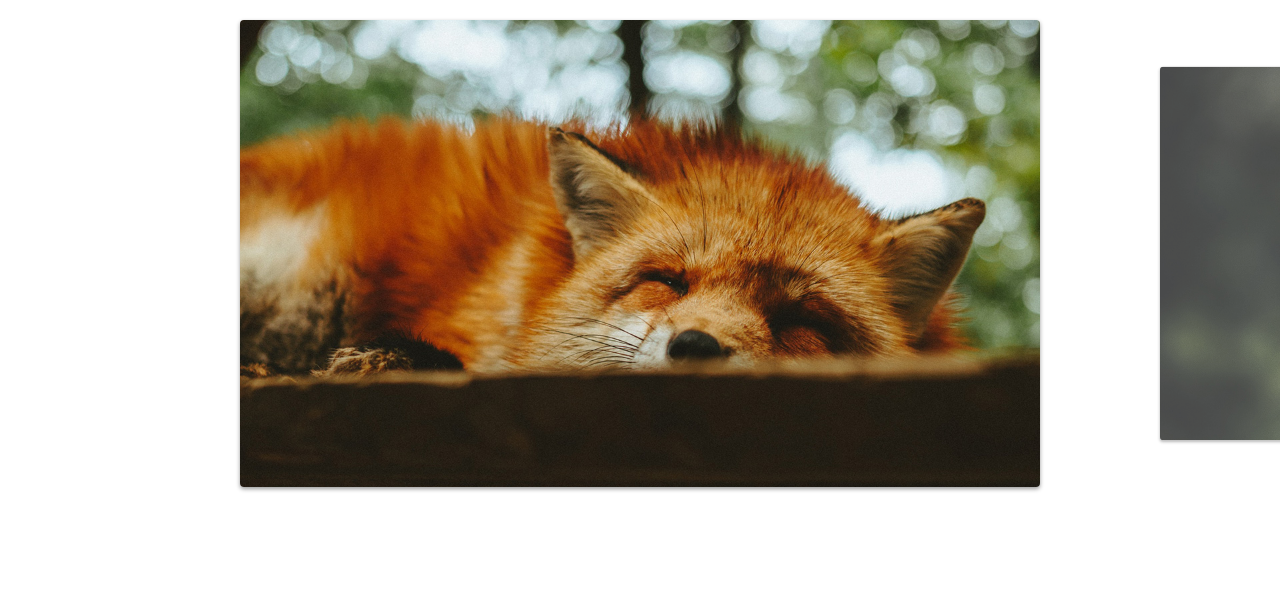
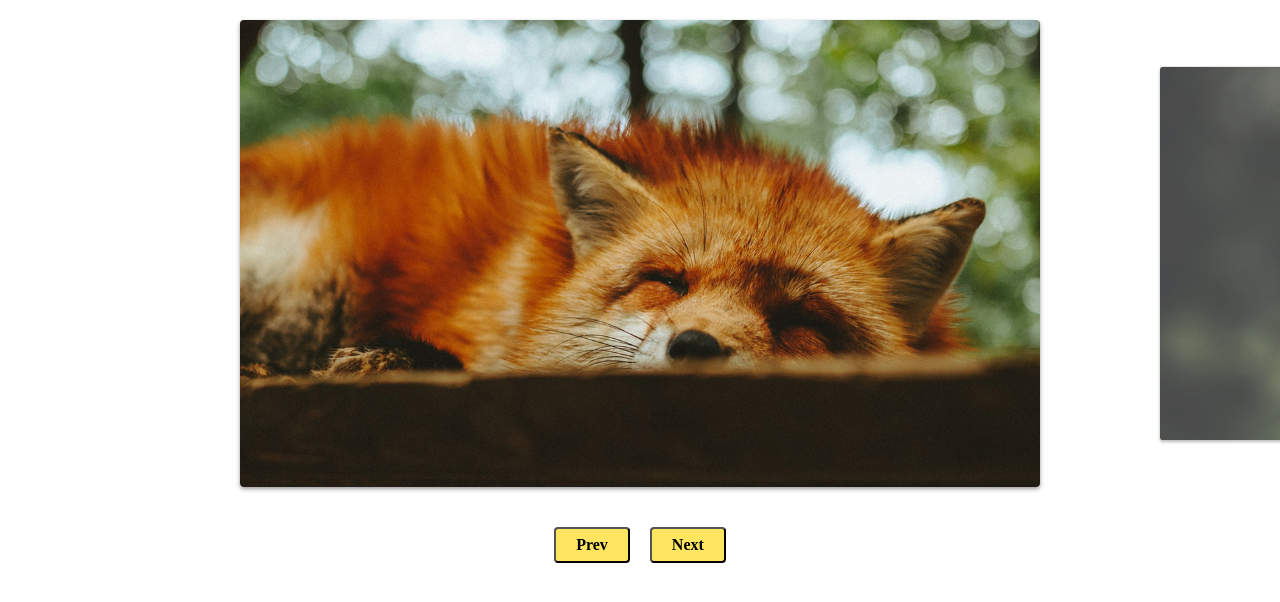
Before and after one commit to IzaiasMorais/slide-js, a plain HTML site: page index.html in a window 1280 px wide. Drawn offline with Linux system fonts and the light colour scheme.

Commit message:
added-button-navigation

```diff
--- a/css/styles.css
+++ b/css/styles.css
@@ -36,3 +36,20 @@ img {
     opacity: 1;
     transform: scale(1);
 }
+.arrow-nav {
+    /* background-color: #f5f5f5; */
+    margin-top: 20px;
+    display: flex;
+    justify-content: center;
+    align-items: center;
+    gap: 20px;
+}
+.arrow-nav button {
+    padding: 7px 20px;
+    /* border: 2px solid black; */
+    border-radius: 4px;
+    font-weight: bold;
+    font-size: 1rem;
+    font-family: 'Fira Code';
+    background-color: #ffe560;
+}
--- a/index.html
+++ b/index.html
@@ -8,6 +8,7 @@
   <link rel="stylesheet" href="css/styles.css">
 </head>
 <body>
+
   <div class="slide-wrapper">
     <ul class="slide">
       <li><img src="img/foto1.jpg" alt=""></li>
@@ -18,6 +19,12 @@
       <li><img src="img/foto6.jpg" alt=""></li>
     </ul>
   </div>
+
+  <div class="arrow-nav">
+    <button class="prev">Prev</button>
+    <button class="next">Next</button>
+  </div>
+
   <script type="module" src="js/script.js"></script>
 </body>
 </html>
--- a/js/script.js
+++ b/js/script.js
@@ -1,6 +1,8 @@
-import Slide from './slide.js';
+import { SlideNav } from "./slide.js";
 
-const slide = new Slide('.slide', '.slide-wrapper');
+const slide = new SlideNav(".slide", ".slide-wrapper");
 slide.init();
 
 slide.changeSlide(0);
+
+slide.addArrow('.prev', '.next');
--- a/js/slide.js
+++ b/js/slide.js
@@ -1,6 +1,6 @@
 import debounce from "./debounce.js";
 
-export default class Slide {
+export class Slide {
   constructor(slide, wrapper) {
     this.slide = document.querySelector(slide);
     this.wrapper = document.querySelector(wrapper);
@@ -115,7 +115,11 @@ export default class Slide {
     this.onStart = this.onStart.bind(this);
     this.onMove = this.onMove.bind(this);
     this.onEnd = this.onEnd.bind(this);
+
     this.onResize = debounce(this.onResize.bind(this), 200)
+
+    this.activeNextSlide = this.activeNextSlide.bind(this);
+    this.activePrevSlide = this.activePrevSlide.bind(this);
   }
   init() {
     this.bindEvents();
@@ -126,3 +130,13 @@ export default class Slide {
     return this;
   }
 }
+
+export class SlideNav extends Slide {
+  addArrow(prev, next) {
+    this.prevElement = document.querySelector(prev);
+    this.nextElement = document.querySelector(next);
+
+    this.prevElement.addEventListener('click', this.activePrevSlide);
+    this.nextElement.addEventListener('click', this.activeNextSlide);
+  }
+}
```
